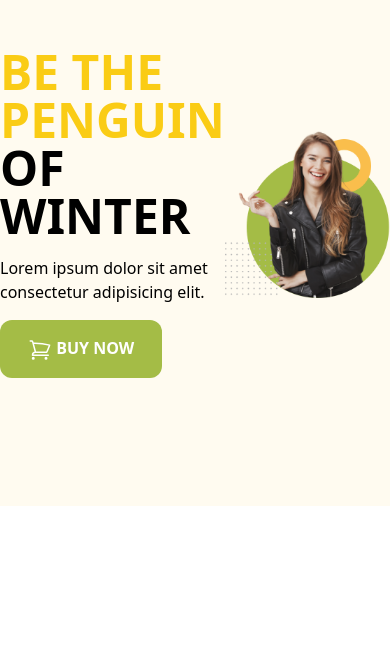
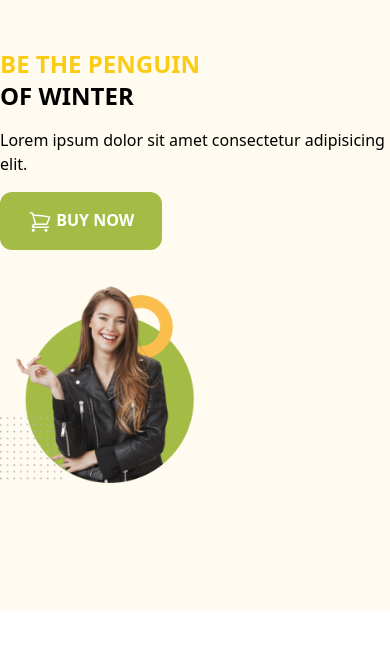
Before and after one commit to mdnazimmia/penguin-fashion-with-tailwind, a plain HTML site: page index.html in a window 390 px wide. Drawn offline with nearby package versions, Linux system fonts and the light colour scheme.

Commit message:
responsive

```diff
--- a/index.html
+++ b/index.html
@@ -23,9 +23,9 @@
 
 <body>
     <header class="bg-penguin pb-32 pt-12">
-        <section class="container mx-auto flex items-center justify-around">
+        <section class="container mx-auto sm:flex items-center justify-around">
             <div class="space-y-4">
-                <h1 class="text-5xl font-bold uppercase">
+                <h1 class="text-2xl sm:text-5xl font-bold uppercase">
                     <span class="text-yellow-400">Be the Penguin</span>
                     <br>
                     <span>of Winter</span>
@@ -39,8 +39,8 @@
                     </svg>
                     Buy Now</button>
             </div>
-            <div>
-                <img src="images/model.png" alt="">
+            <div class="pt-8 sm:pt-0">
+                <img class="w-1/2 sm:w-full" src="images/model.png" alt="">
             </div>
         </section>
     </header>
```
